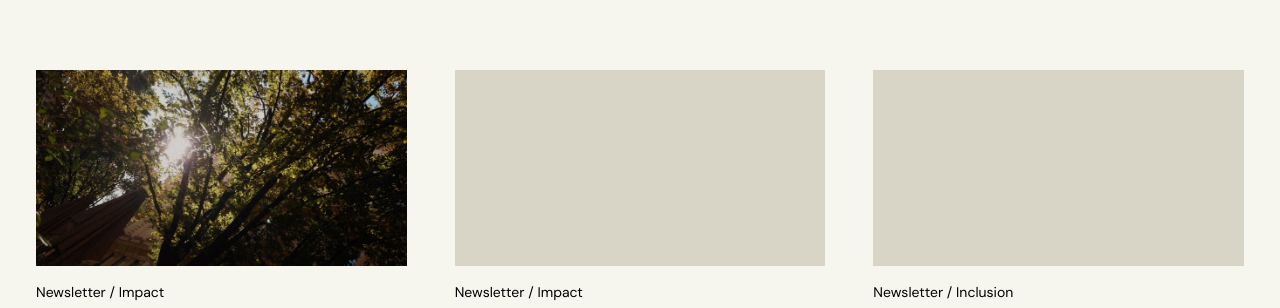
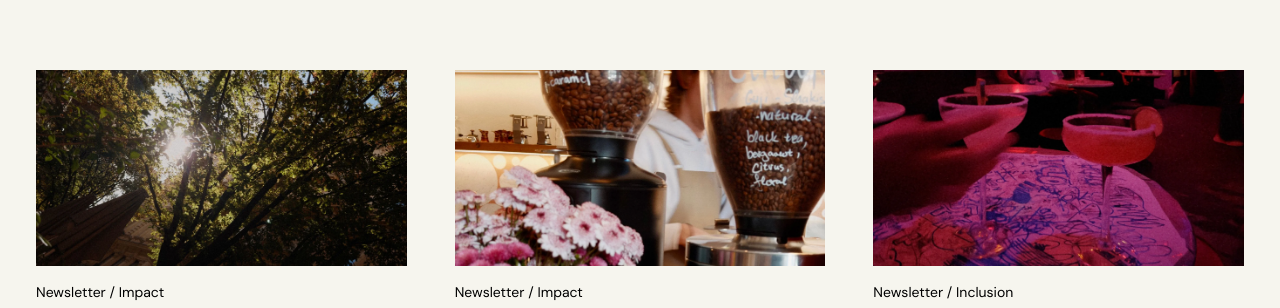
Before and after one commit to katharinalana-jpg/Money-Tree, a plain HTML site: page archive.html in a window 1280 px wide. Shown: the part 285-593 px from the top of the page. Drawn offline with Linux system fonts and the light colour scheme; files whose address does not match are found by name.

Commit message:
Round 1.26110801: archive tiles 'Up Next: What is Impact investing' (flowers and coffee grinders) and 'Up Next: 4 Financial Pitfalls for women' (cocktails) get their tile images; tiles stay unlinked until the issues appear
Co-Authored-By: Claude Fable 5.1 <noreply@anthropic.com>

```diff
--- a/archive.html
+++ b/archive.html
@@ -54,12 +54,12 @@
           <h2 class="issue__title"><a href="newsletter/2026-11-02-was-tut-mein-geld.html"><span data-lang-content="de">Was tut mein Geld, wenn ich es nicht ausgebe?</span><span data-lang-content="en">Where does the money go when I am not spending it?</span><span data-lang-content="fr">Où va mon argent quand je ne le dépense pas ?</span></a></h2>
         </li>
         <li class="issue">
-          <div class="issue__media" aria-hidden="true"></div>
+          <div class="issue__media" aria-hidden="true"><img src="img/newsletter/was-ist-impact-investing.webp" alt="" width="1700" height="957" loading="lazy" /></div>
           <p class="issue__label"><span data-lang-content="de">Newsletter / Impact</span><span data-lang-content="en">Newsletter / Impact</span><span data-lang-content="fr">Newsletter / Impact</span></p>
           <h2 class="issue__title"><span data-lang-content="de">Up Next: Was ist Impact Investing</span><span data-lang-content="en">Up Next: What is Impact investing</span><span data-lang-content="fr">Up Next: Qu’est-ce que l’investissement à impact</span></h2>
         </li>
         <li class="issue">
-          <div class="issue__media" aria-hidden="true"></div>
+          <div class="issue__media" aria-hidden="true"><img src="img/newsletter/4-finanzielle-fallen-fuer-frauen.webp" alt="" width="1700" height="957" loading="lazy" /></div>
           <p class="issue__label"><span data-lang-content="de">Newsletter / Inklusion</span><span data-lang-content="en">Newsletter / Inclusion</span><span data-lang-content="fr">Newsletter / Inclusion</span></p>
           <h2 class="issue__title"><span data-lang-content="de">Up Next: 4 finanzielle Fallen für Frauen</span><span data-lang-content="en">Up Next: 4 Financial Pitfalls for women</span><span data-lang-content="fr">Up Next: 4 pièges financiers pour les femmes</span></h2>
         </li>
```
Also changed, not shown: img/newsletter/4-finanzielle-fallen-fuer-frauen.webp (added), img/newsletter/was-ist-impact-investing.webp (added).
